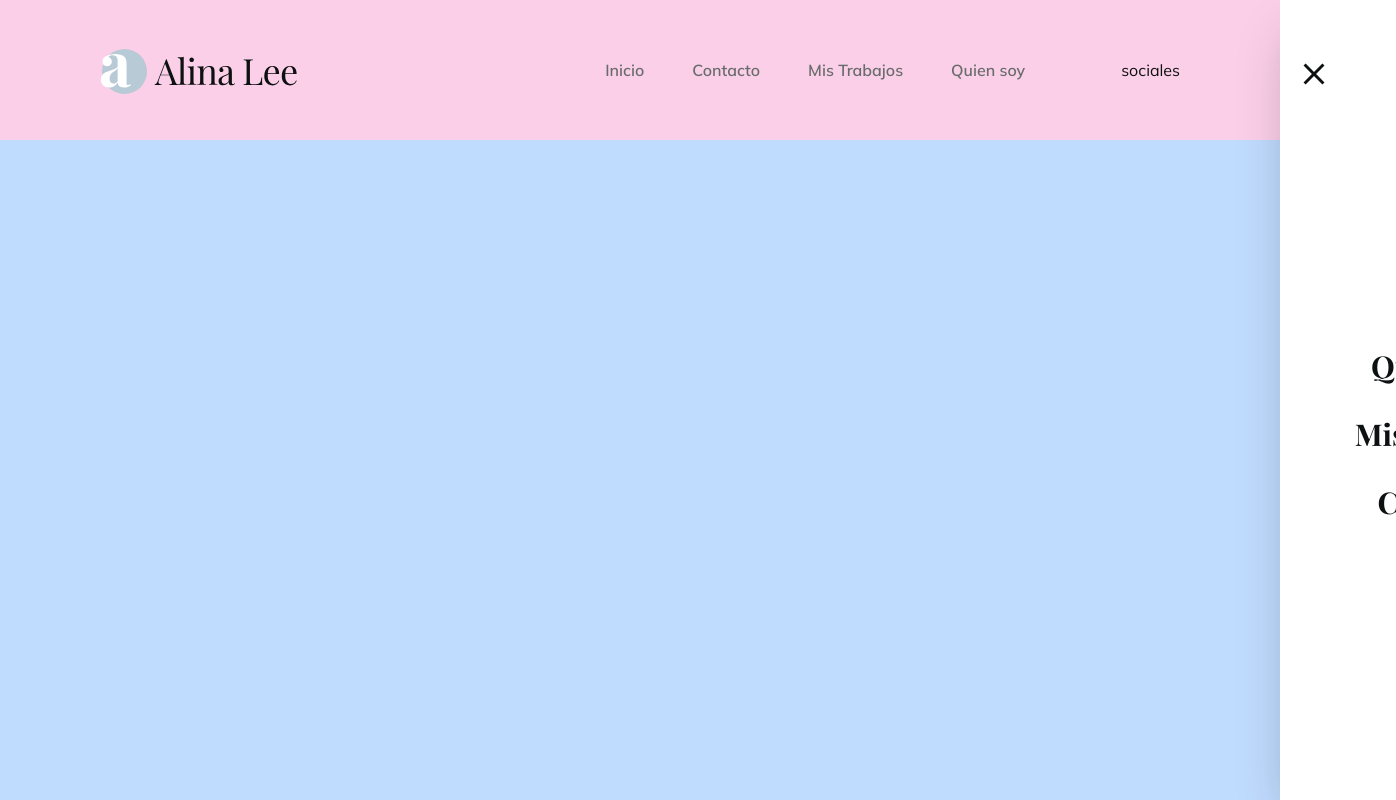
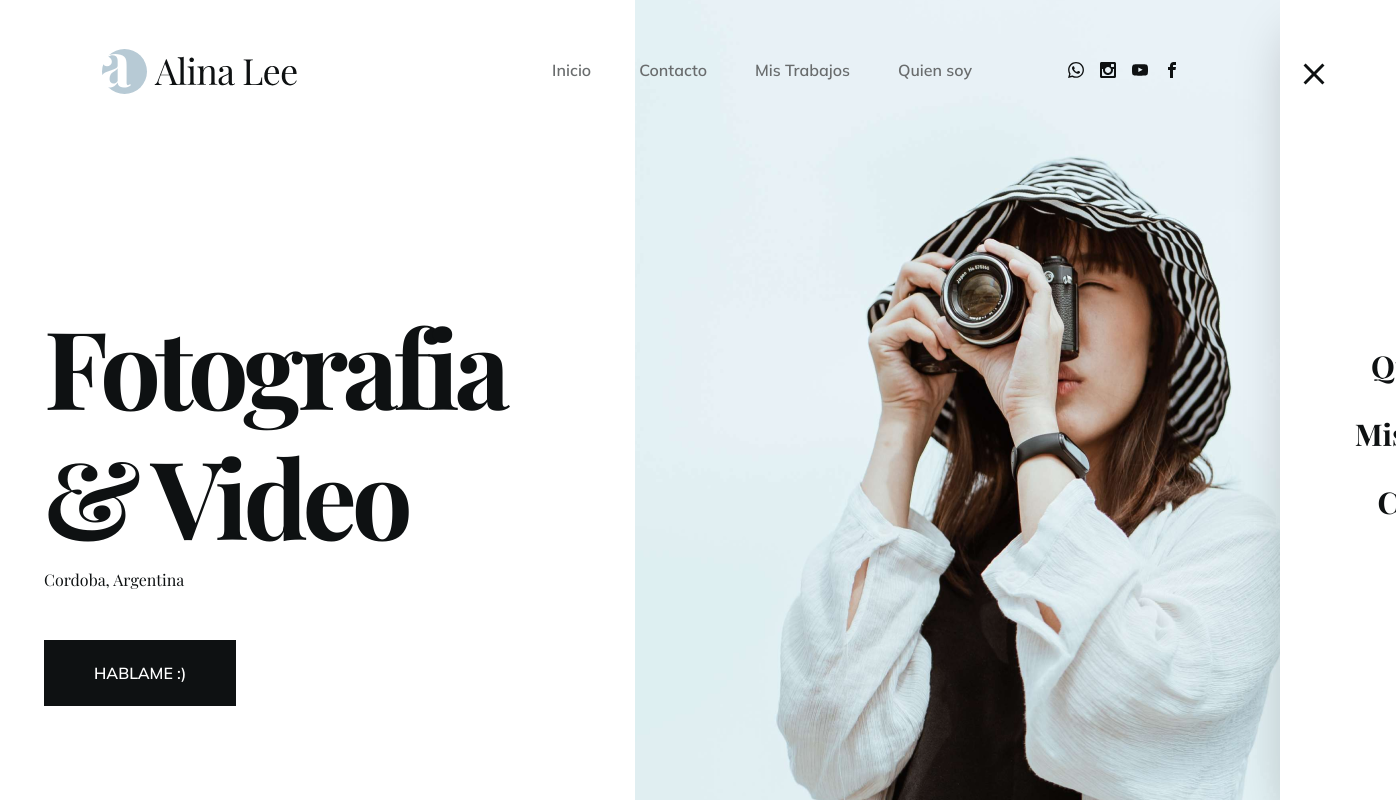
Before and after one commit to Negroove/photography-starter-main, a React (Create React App) app: page / in a window 1280 px wide. Shown: the top 800 px of the page, 1396 px wide, since content can reach past the window. Built offline with nearby package versions, Linux system fonts and the light colour scheme; the HTML template or start-up script is replaced by a standard one; a web font is replaced by a local one.

Commit message:
se termina homePage

```diff
--- a/src/components/Header.js
+++ b/src/components/Header.js
@@ -6,7 +6,7 @@ import MobileNav from './MobileNav';
 
 const Header = () => {
   return (
-    <header className='bg-pink-200 fixed w-full px-[30px] lg:px-[100px] z-30 h-[100px] lg:h-[140px] flex items-center'>
+    <header className='fixed w-full px-[30px] lg:px-[100px] z-30 h-[100px] lg:h-[140px] flex items-center'>
       <div className='flex flex-col lg:flex-row lg:items-center w-full justify-between'>
         <Link to={'/'} className='max-w-[200]'>
           <img src={Logo} alt=''></img>
--- a/src/components/Socials.js
+++ b/src/components/Socials.js
@@ -1,10 +1,23 @@
 import React from 'react';
 
-import { ImFacebook, ImInstagram, ImYoutube } from 'react-icons/im'
+import { ImFacebook, ImInstagram, ImYoutube,ImWhatsapp  } from 'react-icons/im'
 
 const Socials = () => {
   return <div className='hidden xl:flex ml-24'>
-    sociales
+    <ul className='flex gap-4'>
+      <li>
+        <a href='/' target='_blank'><ImWhatsapp/></a>
+      </li>
+      <li>
+        <a href='https://www.instagram.com/' target='_blank'><ImInstagram/></a>
+      </li>
+      <li>
+        <a href='https://www.youtube.com/' target='_blank'><ImYoutube/></a>
+      </li>
+      <li>
+        <a href='https://www.youtube.com/' target='_blank'><ImFacebook/></a>
+      </li>
+    </ul>
   </div>;
 };
 
--- a/src/pages/Home.js
+++ b/src/pages/Home.js
@@ -1,7 +1,37 @@
 import React from 'react';
 
+//import images
+import WomanImg from '../img/home/woman.png'
+import LucianaImg from '../img/home/luciana.jpg'
+//import link
+
+import { Link } from 'react-router-dom';
+
 const Home = () => {
-  return <section className='section bg-blue-200 '>Home</section>;
+  return <section className='section'>
+    <div className='container mx-auto h-full relative'>
+      <div className=' flex flex-col justify-center'>
+        <div className='w-full pt-36 pb-14 lg:pt-0 lg:pb-0
+          lg:w-auto z-10 lg:absolute flex flex-col justify-center items-center lg:items-start'>
+          <h1 className='h1'>
+            Fotografia <br/> & video
+          </h1>
+          <p className='text-26px lg:text-36px font-primary mb-4 lg:mb-12'>
+            Cordoba, Argentina
+          </p>
+          <Link to={'/contact'} className='btn mb-[30px] '>
+            Hablame :)
+          </Link>
+        </div>
+        <div  className='flex justify-end max-h-96 lg:max-h-max '>
+          <div className='relative  lg:-right-40 overflow-hidden'>
+             <img src={WomanImg} alt=''></img>
+          </div>
+        </div>
+      </div>
+    </div>
+
+  </section>;
 };
 
 export default Home;
```
Also changed, not shown: src/img/home/luciana.jpg (added).
